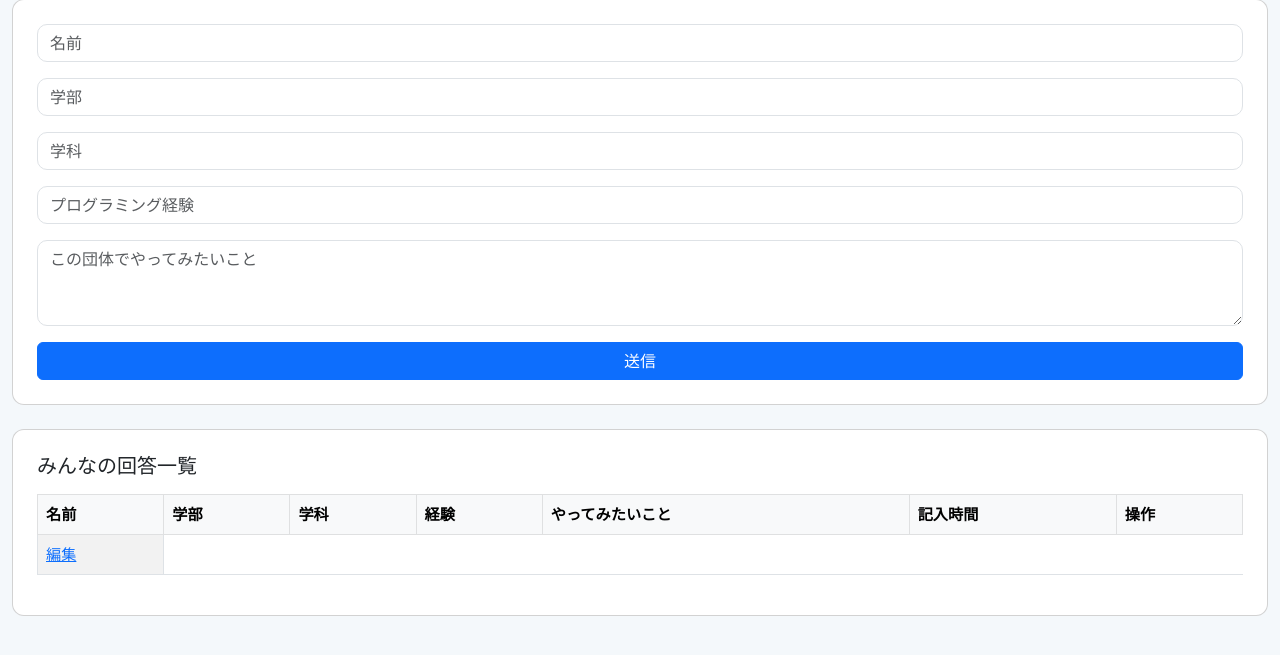
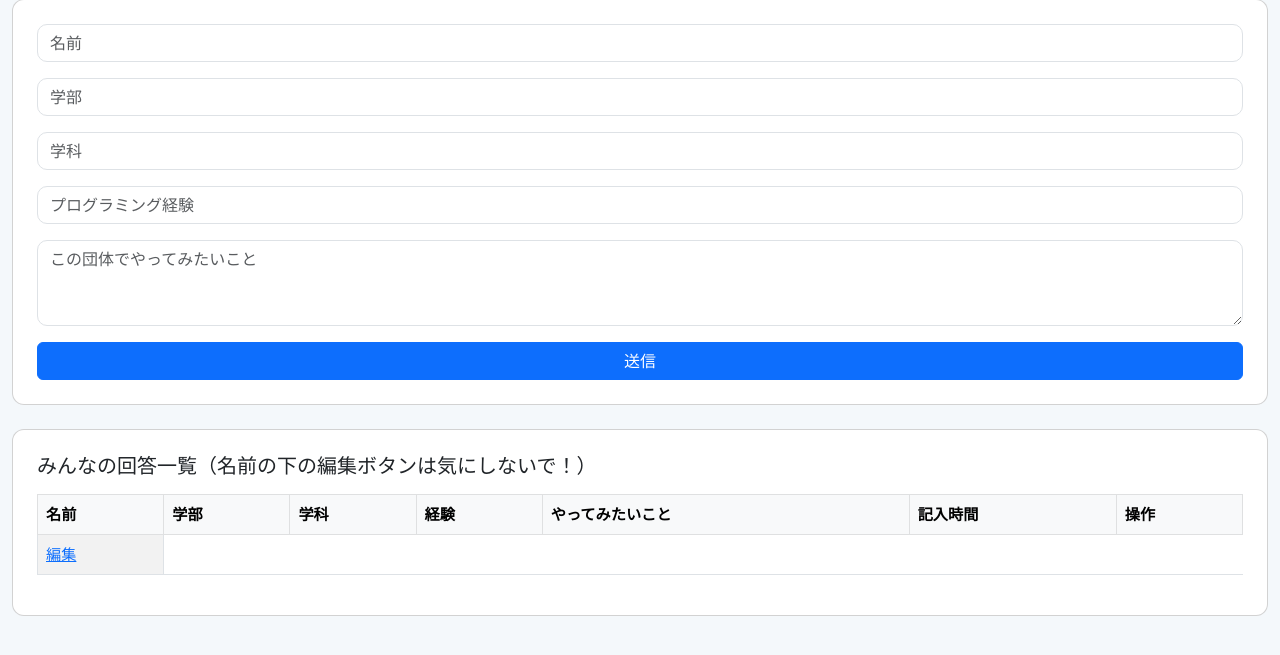
Before and after one commit to Haruaki9973/quaitionnaire, a Flask app: page / in a window 1280 px wide. Shown: the part 105-760 px from the top of the page. Run offline with Flask 3, Linux system fonts and the light colour scheme.

Commit message:
Update index.html

```diff
--- a/templates/index.html
+++ b/templates/index.html
@@ -57,7 +57,7 @@
     </div>
 
     <div class="card p-4">
-      <h5 class="mb-3">みんなの回答一覧</h5>
+      <h5 class="mb-3">みんなの回答一覧（名前の下の編集ボタンは気にしないで！）</h5>
       <div class="table-responsive">
         <table class="table table-striped table-bordered">
           <thead class="table-light">
```
